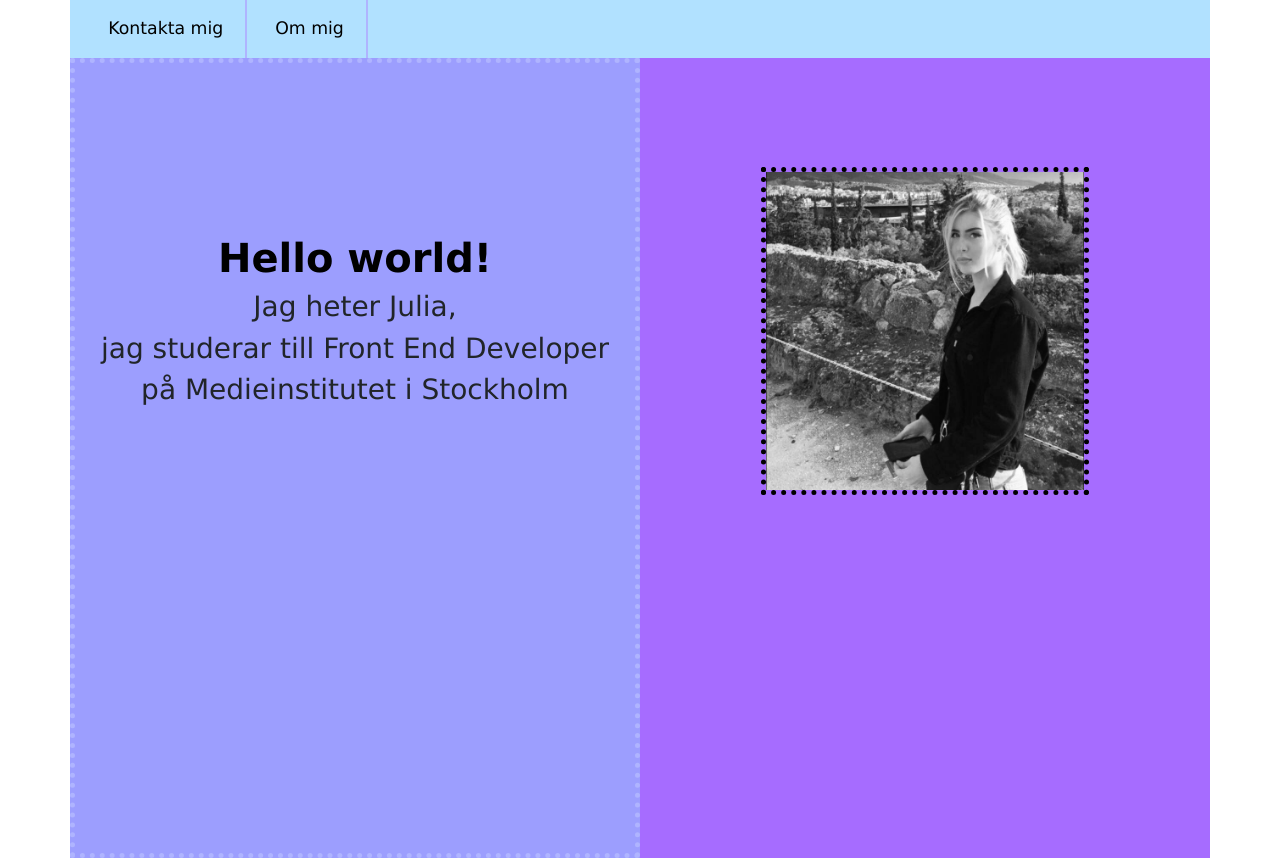
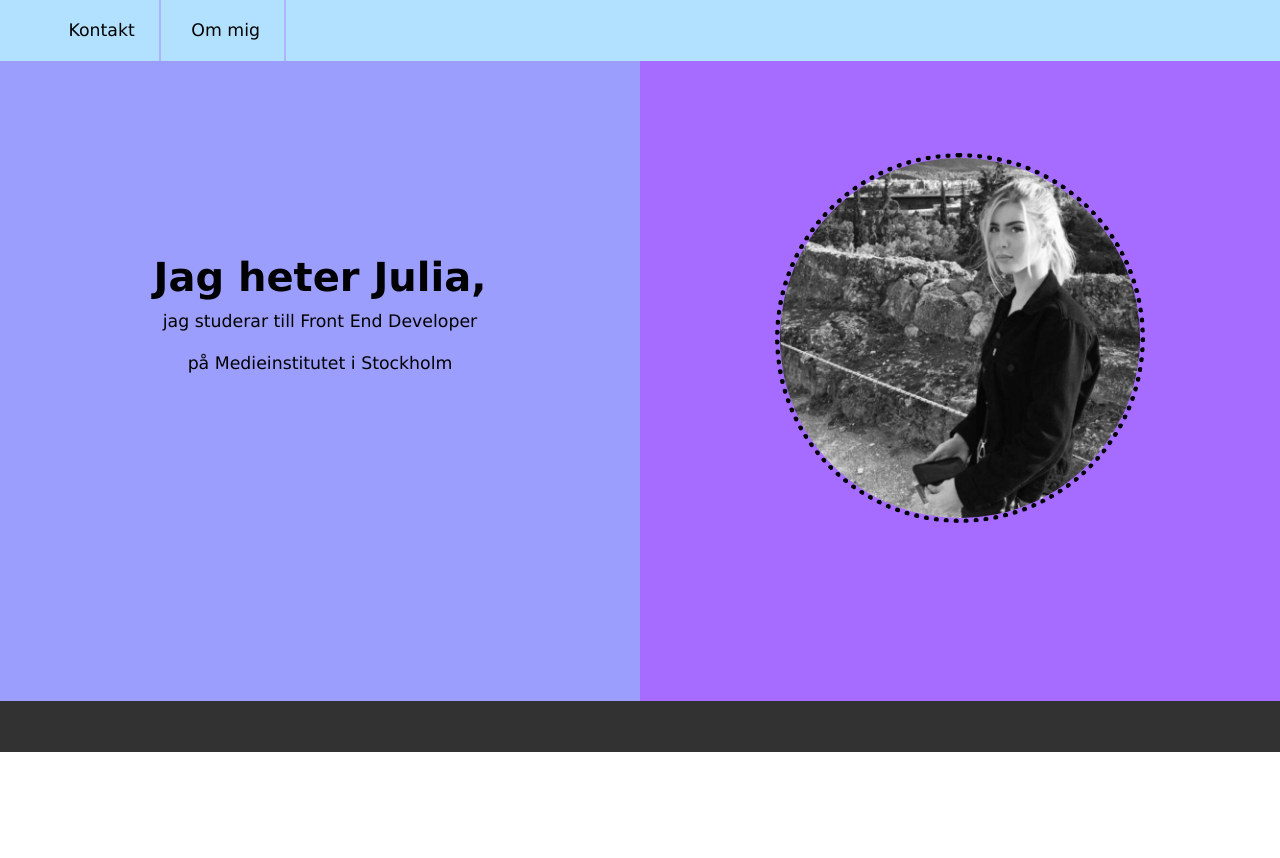
Before and after one commit to juliacarlberg/juliasportfolio, a plain HTML site: page index.html in a window 1280 px wide. After the commit the page ends 800 px from the top, so only its background shows below. Drawn offline with nearby package versions, Linux system fonts and the light colour scheme.

Commit message:
second commit

```diff
--- a/css/index.css
+++ b/css/index.css
@@ -5,15 +5,14 @@ body{
 
 #col1{
     background-color: #9C9EFE;
-    height: 100vh;
+    height: 80vh;
     text-align: center;
     padding-top: 15%;
-    border: 5px dotted #AFB4FF;
 }
 
 #col2{
     background-color: #A66CFF;
-    height: 100vh;
+    height: 80vh;
 }
 
 #headr{
@@ -29,7 +28,7 @@ p{
     color: black;
 }
 
-a{
+.headnav{
     color: black;
     text-decoration: none;
     border-right: solid #AFB4FF 2px;
@@ -43,7 +42,29 @@ a:hover{
 
 .bild1{
     width: 60%;
-    margin-top: 20%;
+    margin-top: 15%;
     margin-left: 20%;
     border: 5px dotted black;
+    border-radius: 50%;
 }
+
+.headr{
+    background-color: #B1E1FF;
+    margin-top: 0%;
+    padding-top: 1.5%;
+}
+
+li{
+   display: inline;
+}
+
+footer{
+    background-color: rgb(51, 50, 50);
+    padding: 2%;
+    color: white;
+    text-align: center;
+}
+
+.github{
+    color: white;
+}
--- a/index.html
+++ b/index.html
@@ -14,25 +14,29 @@
     <link rel="stylesheet" href="css/index.css" />
   </head>
   <body>
-    <header class="container p-3" id="headr">
-        <nav class="col-sm-12 col-md-12">
-            <a href="kontakt">Kontakta mig</a>
-            <a href="om mig">Om mig</a>
-        </nav>
-    </header>
-    <div class="container">
+    <div class="container-fluid">
+        <header class="row headr">
+            <nav>
+                <ul>
+                    <li><a href="kontakt" class="headnav">Kontakt</a></li>
+                    <li><a href="ommig" class="headnav">Om mig</a></li>
+                </ul>
+            </nav>
+        </header>
         <div class="row">
             <div class="col-sm-12 col-md-6 col-lg-6" id="col1">
-                <h1>Hello world!</h1>
-                <h3>Jag heter Julia,</h3>
-                <h3>jag studerar till Front End Developer</h3>
-                <h3>på Medieinstitutet i Stockholm</h3>
+                <h1>Jag heter Julia,</h1>
+                <p>jag studerar till Front End Developer</p>
+                <p>på Medieinstitutet i Stockholm</p>
             </div>
             <div class="col-sm-12 col-md-6 col-lg-6" id="col2">
                 <div>
                     <img class="bild1" src="bilder/igrekland.jpg" alt="bildjuliagrekland">
                 </div>
             </div>
+            <footer>
+                <a href="https://github.com/juliacarlberg"><i class="fa-brands fa-github"></i></a>
+            </footer>
         </div>
     </div class="container">
 
```
